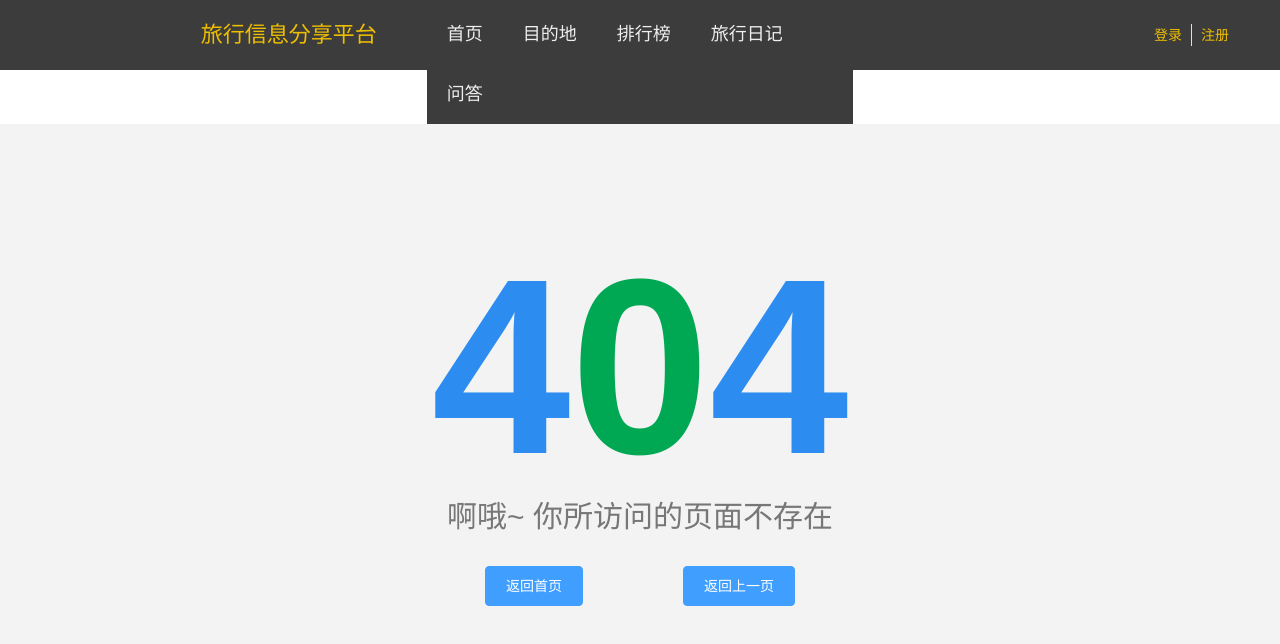
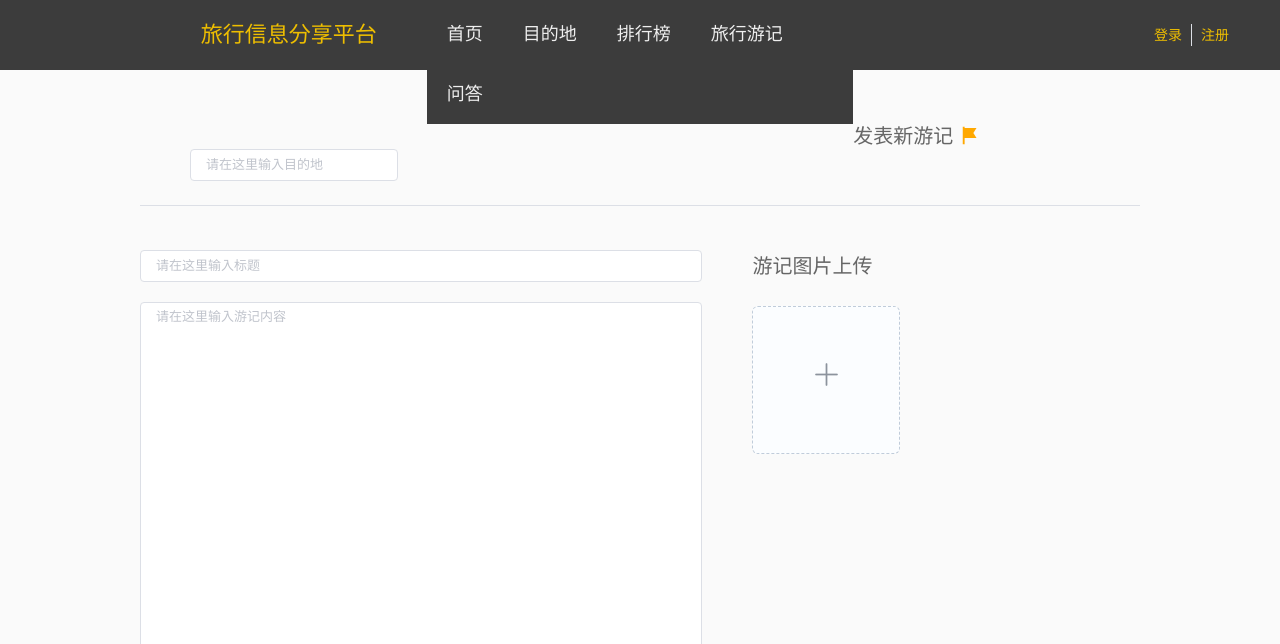
Before and after one commit to luckljq/travelWeb, a Vue app: page /write in a window 1280 px wide. Before the commit this address led to /404. Shown: the top 644 px of the page. Built offline with nearby package versions, Linux system fonts and the light colour scheme; sample sign-in values are in the browser's storage; a small style sheet from the web is missing.

Commit message:
新增，新增游记功能

```diff
--- /dev/null
+++ b/src/api/active.js
@@ -0,0 +1,10 @@
+import request from '../utils/request';
+
+//新增游记
+export const addDiary = (query) => {
+    return request({
+        url: '/active/user/diary',
+        method:'post',
+        data: query
+    })
+};
--- a/src/api/spot.js
+++ b/src/api/spot.js
@@ -1,4 +1,12 @@
 import request from '../utils/request';
+
+export const getNames = (query) => {
+    return request({
+        url: '/spot/spotName',
+        method: 'get',
+        params: query
+    })
+};
 
 //获取景点图片列表
 export const getImages = (id, query) => {
--- a/src/components/common/Foot.vue
+++ b/src/components/common/Foot.vue
@@ -17,7 +17,6 @@
 </script>
 <style scoped>
     .foot {
-        margin-top: 100px;
         background-color: #3C3C3C;
         position: relative;
         box-sizing: border-box;
--- a/src/components/common/Header.vue
+++ b/src/components/common/Header.vue
@@ -18,7 +18,7 @@
                         <el-menu-item index="dashboard" style="font-size: 18px">首页</el-menu-item>
                         <el-menu-item index="destination" style="font-size: 18px">目的地</el-menu-item>
                         <el-menu-item index="rankingList" style="font-size: 18px">排行榜</el-menu-item>
-                        <el-menu-item index="diary" style="font-size: 18px">旅行日记</el-menu-item>
+                        <el-menu-item index="diary" style="font-size: 18px">旅行游记</el-menu-item>
                         <el-menu-item index="questions" style="font-size: 18px">问答</el-menu-item>
 <!--                        <el-menu-item index="info" style="font-size: 18px" v-if="this.$store.getters.getUser.token != ''">个人中心</el-menu-item>-->
                     </el-menu>
--- /dev/null
+++ b/src/components/page/WriteDiary.vue
@@ -0,0 +1,195 @@
+<template>
+    <div>
+        <div style="background-color: #fafafa">
+            <div class="center">
+                <div class="title">
+                    发表新游记
+                    <i class="el-icon-s-flag" style="color: #ffa800"></i>
+                    <div class="destination">
+                        <el-autocomplete
+                                v-model="destination"
+                                :fetch-suggestions="querySearchAsync"
+                                placeholder="请在这里输入目的地"
+                                @select="handleSelect"
+                        ></el-autocomplete>
+                    </div>
+                    <el-divider></el-divider>
+                </div>
+                <div class="info">
+                    <el-row :gutter="50">
+                        <el-col :span="14">
+                            <div class="info-title">
+                                <el-input v-model="title" placeholder="请在这里输入标题"></el-input>
+                            </div>
+                            <div class="info-info">
+                                <el-input
+                                        type="textarea"
+                                        :autosize="{ minRows: 25, maxRows: 60}"
+                                        placeholder="请在这里输入游记内容"
+                                        v-model="description">
+                                </el-input>
+                            </div>
+                        </el-col>
+                        <el-col :span="10">
+                            <div class="title2">
+                                游记图片上传
+                            </div>
+                            <el-upload
+                                    action="http://localhost:8888/active/user/diary/image"
+                                    list-type="picture-card"
+                                    :headers="{Authorization:token}"
+                                    :file-list="file"
+                                    :on-preview="handlePictureCardPreview"
+                                    :on-success="onSuccess2"
+                                    :on-remove="handleRemove"
+                            >
+                                <i class="el-icon-plus"></i>
+                            </el-upload>
+                            <el-dialog :visible.sync="dialogVisible" :modal="false">
+                                <img width="100%" :src="dialogImageUrl" alt="">
+                            </el-dialog>
+                        </el-col>
+                    </el-row>
+                    <div style="padding-bottom: 50px">
+                        <el-button type="warning" size="medium" @click="addUserDiary()" >发表</el-button>
+                    </div>
+                </div>
+            </div>
+        </div>
+    </div>
+</template>
+<script>
+    import {getNames} from '../../api/spot'
+    import {Message} from 'element-ui'
+    import {addDiary} from '../../api/active'
+
+    export default {
+        name: 'writeDiary',
+        data() {
+            return {
+                fullscreenLoading: false,
+                spotId:null,
+                spotName:"",
+                dialogVisible:false,
+                dialogImageUrl: '',
+                file:[],
+                fileList:[],
+                token: "Bearer " + JSON.parse(window.sessionStorage.getItem('UserState')).user.token,
+                description:'',
+                title: '',
+                restaurants: [],
+                destination:'',
+                timeout:  null
+            }
+        },
+        methods: {
+            addUserDiary() {
+                if (this.spotId == null) {
+                    Message.warning({
+                        message:"请选择目的地",
+                        center:true
+                    });
+                } else {
+                    addDiary({
+                        spotId: this.spotId,
+                        userId: this.$store.getters.getUser.id,
+                        title:this.title,
+                        description: this.description,
+                        destination:this.spotName,
+                        images:this.fileList
+                    }).then(res => {
+                        Message.success({
+                            message:"发表成功，跳转到我的游记",
+                            center:true
+                        });
+                        const loading = this.$loading({
+                            lock: true,
+                            text: 'Loading',
+                            spinner: 'el-icon-loading',
+                            background: 'rgba(0, 0, 0, 0.7)'
+                        });
+                        clearTimeout(this.timeout);
+                        this.timeout = setTimeout(() => {
+                            loading.close();
+                            this.$router.push({
+                                path: '/travels'
+                            });
+                        }, 2000 );
+                    })
+                }
+            },
+            //上传图片预览
+            handlePictureCardPreview(file) {
+                this.dialogImageUrl = file.url;
+                this.dialogVisible = true;
+            },
+            onSuccess2(res, file, fileList) {
+                Message.success({
+                    message:res.message,
+                    center:true
+                });
+                this.change(fileList);
+            },
+            handleRemove(file, fileList) {
+                let str = "F:/test/BS/images" + file.response.data.slice(16);
+                console.log(str);
+                this.delete(str);
+                this.change(fileList);
+            },
+            change(fileList) {
+                this.fileList = [];
+                fileList.forEach(file => {
+                    this.fileList.push(file.response.data)
+                });
+            },
+            querySearchAsync(queryString, cb) {
+                var results;
+                   getNames({
+                       name: queryString
+                   }).then(res =>{
+                       results = res.data;
+                   });
+                clearTimeout(this.timeout);
+                this.timeout = setTimeout(() => {
+                    cb(results);
+                }, 2000 );
+            },
+            handleSelect(item) {
+                this.spotId = item.id;
+                this.spotName = item.value;
+            }
+        },
+    }
+</script>
+<style scoped>
+    .destination {
+        display: inline;
+        padding-left: 50px;
+    }
+    .info-info {
+        padding-bottom: 20px;
+    }
+    .info-title {
+        padding-bottom: 20px;
+    }
+    .info{
+        padding-top: 20px;
+    }
+    .title {
+        padding-top: 50px;
+        font-size: 20px;
+        color: #666;
+    }
+    .title2 {
+        padding-bottom: 27px;
+        font-size: 20px;
+        color: #666;
+    }
+    .center-bottom {
+        border-bottom: 1px solid #eee;
+    }
+    .center {
+        margin:0 auto;
+        width: 1000px;
+    }
+</style>
--- a/src/router/index.js
+++ b/src/router/index.js
@@ -33,6 +33,11 @@ export default new Router({
                 {
                     path: '/diary',
                     component: resolve => require(['../components/page/Diary.vue'], resolve),
+                    meta: { title: '旅行日记' }
+                },
+                {
+                    path: '/write',
+                    component: resolve => require(['../components/page/WriteDiary.vue'], resolve),
                     meta: { title: '旅行日记' }
                 },
                 {
```
